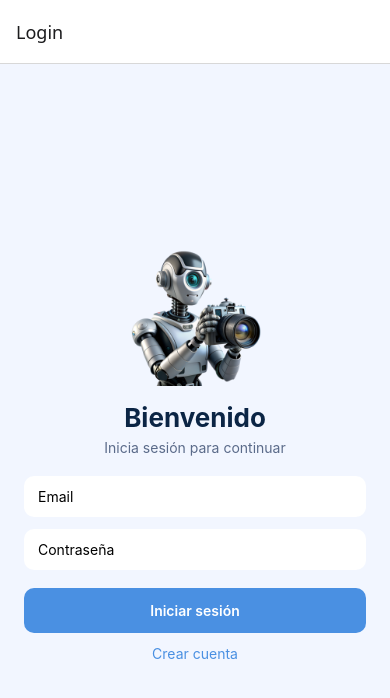
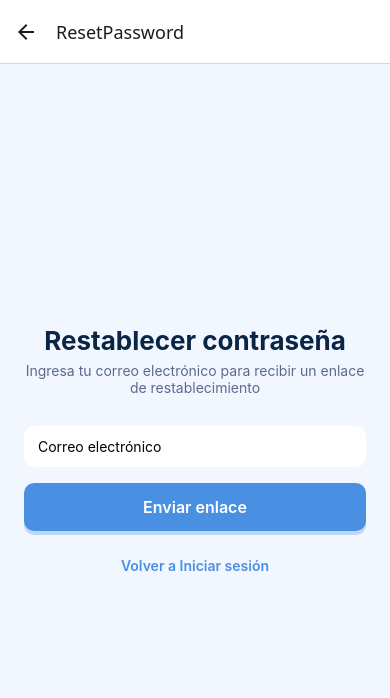
Before and after one commit to lmontalvoc/Proyecto_Clase, a React Native app: screen /ResetPassword in a window 390 px wide. Shown: the top 698 px of the page. Built offline with nearby package versions, Linux system fonts and the light colour scheme; no server answers.

Commit message:
agregando reset para password

```diff
--- a/src/navigation/RootNavigator.tsx
+++ b/src/navigation/RootNavigator.tsx
@@ -11,6 +11,7 @@ import ResultScreen from "../screens/ResultScreen";
 import AppearanceScreen from "../screens/AppearanceScreen";
 import RegisterScreen from "../screens/RegisterScreen";
 import LoginScreen from "../screens/LoginScreen";
+import ResetPasswordScreen from "../screens/ResetPasswordScreen";
 
 import { auth } from "../firebase/firebaseConfig";
 import { onAuthStateChanged, User } from "firebase/auth";
@@ -33,6 +34,7 @@ function AuthStack() {
     <Stack.Navigator>
       <Stack.Screen name="Login" component={LoginScreen} />
       <Stack.Screen name="Register" component={RegisterScreen} />
+      <Stack.Screen name="ResetPassword" component={ResetPasswordScreen} />
     </Stack.Navigator>
   );
 }
--- a/src/navigation/types.ts
+++ b/src/navigation/types.ts
@@ -1,4 +1,5 @@
 export type AuthStackParamList = {
   Login: undefined;
   Register: undefined;
+  ResetPassword: undefined;
 };
--- a/src/screens/LoginScreen.tsx
+++ b/src/screens/LoginScreen.tsx
@@ -66,6 +66,10 @@ export default function LoginScreen({ navigation }: Props) {
             <Text style={styles.primaryButtonText}>{loading ? "Ingresando..." : "Iniciar sesión"}</Text>
           </TouchableOpacity>
 
+          <TouchableOpacity style={styles.forgotButton} onPress={() => navigation.navigate("ResetPassword")}>
+            <Text style={styles.forgotButtonText}>¿Olvidaste tu contraseña?</Text>
+          </TouchableOpacity>
+
           <TouchableOpacity style={styles.ghostButton} onPress={() => navigation.navigate("Register")}>
             <Text style={styles.ghostButtonText}>Crear cuenta</Text>
           </TouchableOpacity>
@@ -102,6 +106,8 @@ const styles = StyleSheet.create({
     marginTop: 6,
   },
   primaryButtonText: { color: "#fff", fontWeight: "600" },
+  forgotButton: { marginTop: 12, paddingVertical: 8 },
+  forgotButtonText: { color: "#999", fontSize: 13, fontWeight: "500" },
   ghostButton: { marginTop: 12 },
   ghostButtonText: { color: "#4A90E2" },
 });
--- /dev/null
+++ b/src/screens/ResetPasswordScreen.tsx
@@ -0,0 +1,151 @@
+import React, { useState } from "react";
+import {
+  View,
+  TextInput,
+  Text,
+  StyleSheet,
+  TouchableOpacity,
+  KeyboardAvoidingView,
+  Platform,
+  Alert,
+} from "react-native";
+import { sendPasswordResetEmail } from "firebase/auth";
+import { auth } from "../firebase/firebaseConfig";
+import type { NativeStackScreenProps } from "@react-navigation/native-stack";
+import type { AuthStackParamList } from "../navigation/types";
+
+type Props = NativeStackScreenProps<AuthStackParamList, "ResetPassword">;
+
+export default function ResetPasswordScreen({ navigation }: Props) {
+  const [email, setEmail] = useState<string>("");
+  const [loading, setLoading] = useState(false);
+  const [sent, setSent] = useState(false);
+
+  const handleResetPassword = async (): Promise<void> => {
+    if (!email.trim()) {
+      Alert.alert("Error", "Por favor ingresa tu correo electrónico");
+      return;
+    }
+
+    setLoading(true);
+    try {
+      await sendPasswordResetEmail(auth, email);
+      setSent(true);
+      Alert.alert(
+        "Correo enviado",
+        "Se ha enviado un enlace de restablecimiento de contraseña a tu correo electrónico"
+      );
+    } catch (error: any) {
+      Alert.alert("Error", error.message || "Error al enviar el correo de restablecimiento");
+    } finally {
+      setLoading(false);
+    }
+  };
+
+  const handleBackToLogin = () => {
+    setEmail("");
+    setSent(false);
+    navigation.navigate("Login");
+  };
+
+  return (
+    <KeyboardAvoidingView
+      style={styles.screen}
+      behavior={Platform.OS === "ios" ? "padding" : undefined}
+    >
+      <View style={styles.container}>
+        <Text style={styles.title}>Restablecer contraseña</Text>
+        <Text style={styles.subtitle}>
+          {sent
+            ? "Se envió un enlace a tu correo. Revisa tu bandeja de entrada."
+            : "Ingresa tu correo electrónico para recibir un enlace de restablecimiento"}
+        </Text>
+
+        {!sent ? (
+          <View style={styles.form}>
+            <TextInput
+              style={styles.input}
+              placeholder="Correo electrónico"
+              keyboardType="email-address"
+              autoCapitalize="none"
+              value={email}
+              onChangeText={setEmail}
+              editable={!loading}
+            />
+
+            <TouchableOpacity
+              style={styles.primaryButton}
+              onPress={handleResetPassword}
+              disabled={loading}
+            >
+              <Text style={styles.primaryButtonText}>
+                {loading ? "Enviando..." : "Enviar enlace"}
+              </Text>
+            </TouchableOpacity>
+          </View>
+        ) : (
+          <View style={styles.form}>
+            <Text style={styles.successMessage}>
+              ✓ Enlace de restablecimiento enviado correctamente
+            </Text>
+          </View>
+        )}
+
+        <TouchableOpacity style={styles.ghostButton} onPress={handleBackToLogin}>
+          <Text style={styles.ghostButtonText}>Volver a Iniciar sesión</Text>
+        </TouchableOpacity>
+      </View>
+    </KeyboardAvoidingView>
+  );
+}
+
+const styles = StyleSheet.create({
+  screen: { flex: 1, backgroundColor: "#f2f6ff" },
+  container: { flex: 1, justifyContent: "center", alignItems: "center", padding: 24 },
+  title: { fontSize: 26, fontWeight: "700", color: "#0b2545", marginBottom: 6, textAlign: "center" },
+  subtitle: { color: "#5b6b8a", marginBottom: 30, textAlign: "center", fontSize: 14 },
+  form: { width: "100%", maxWidth: 380, alignItems: "center", marginBottom: 16 },
+  input: {
+    width: "100%",
+    backgroundColor: "#fff",
+    paddingHorizontal: 14,
+    paddingVertical: 12,
+    borderRadius: 10,
+    marginBottom: 16,
+    shadowColor: "#000",
+    shadowOpacity: 0.03,
+    elevation: 1,
+    fontSize: 14,
+  },
+  primaryButton: {
+    width: "100%",
+    backgroundColor: "#4A90E2",
+    paddingVertical: 14,
+    borderRadius: 10,
+    alignItems: "center",
+    shadowColor: "#4A90E2",
+    shadowOpacity: 0.3,
+    shadowOffset: { width: 0, height: 4 },
+    elevation: 5,
+  },
+  primaryButtonText: {
+    color: "#fff",
+    fontSize: 16,
+    fontWeight: "600",
+  },
+  ghostButton: {
+    paddingVertical: 10,
+    paddingHorizontal: 16,
+  },
+  ghostButtonText: {
+    color: "#4A90E2",
+    fontSize: 14,
+    fontWeight: "600",
+  },
+  successMessage: {
+    color: "#27AE60",
+    fontSize: 16,
+    fontWeight: "600",
+    textAlign: "center",
+  },
+});
```
